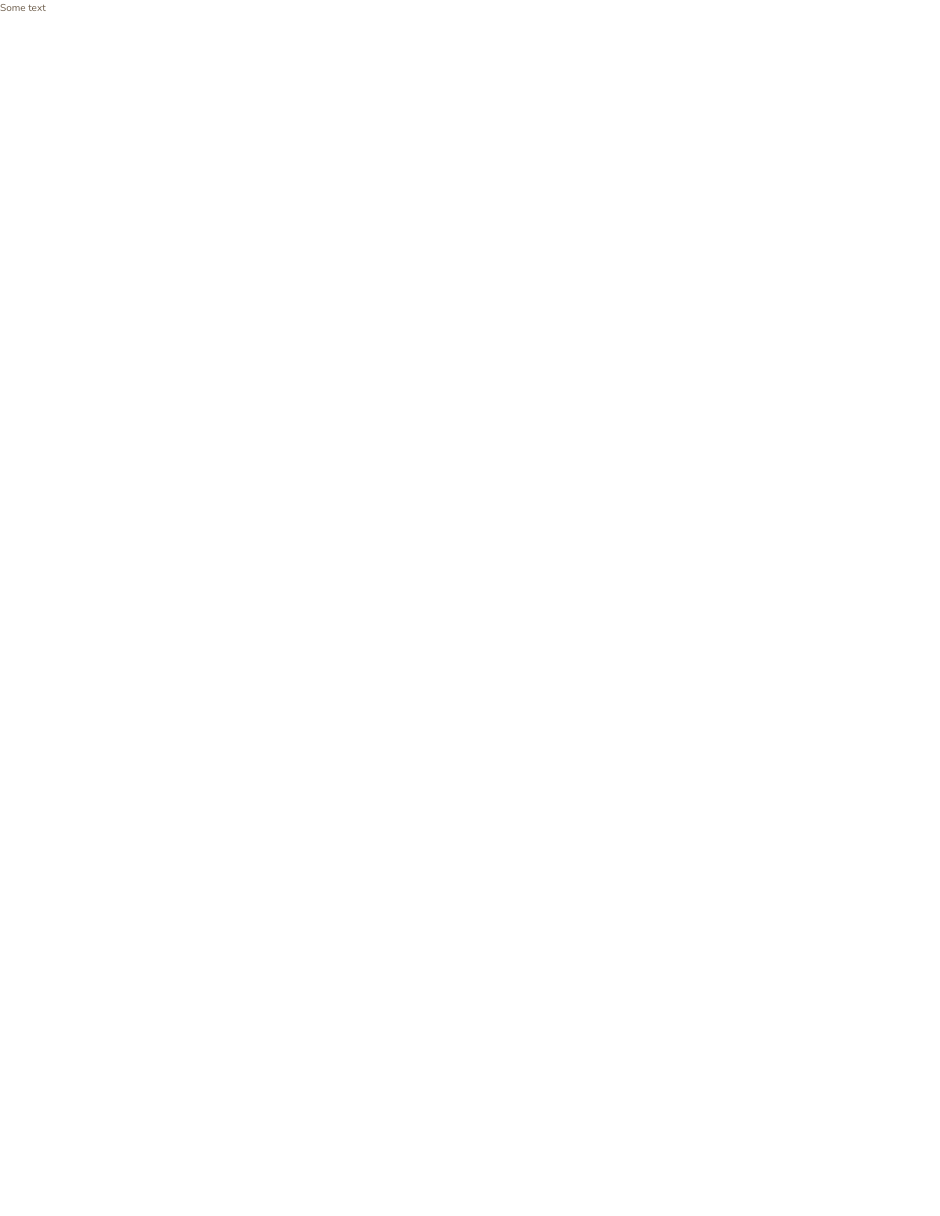
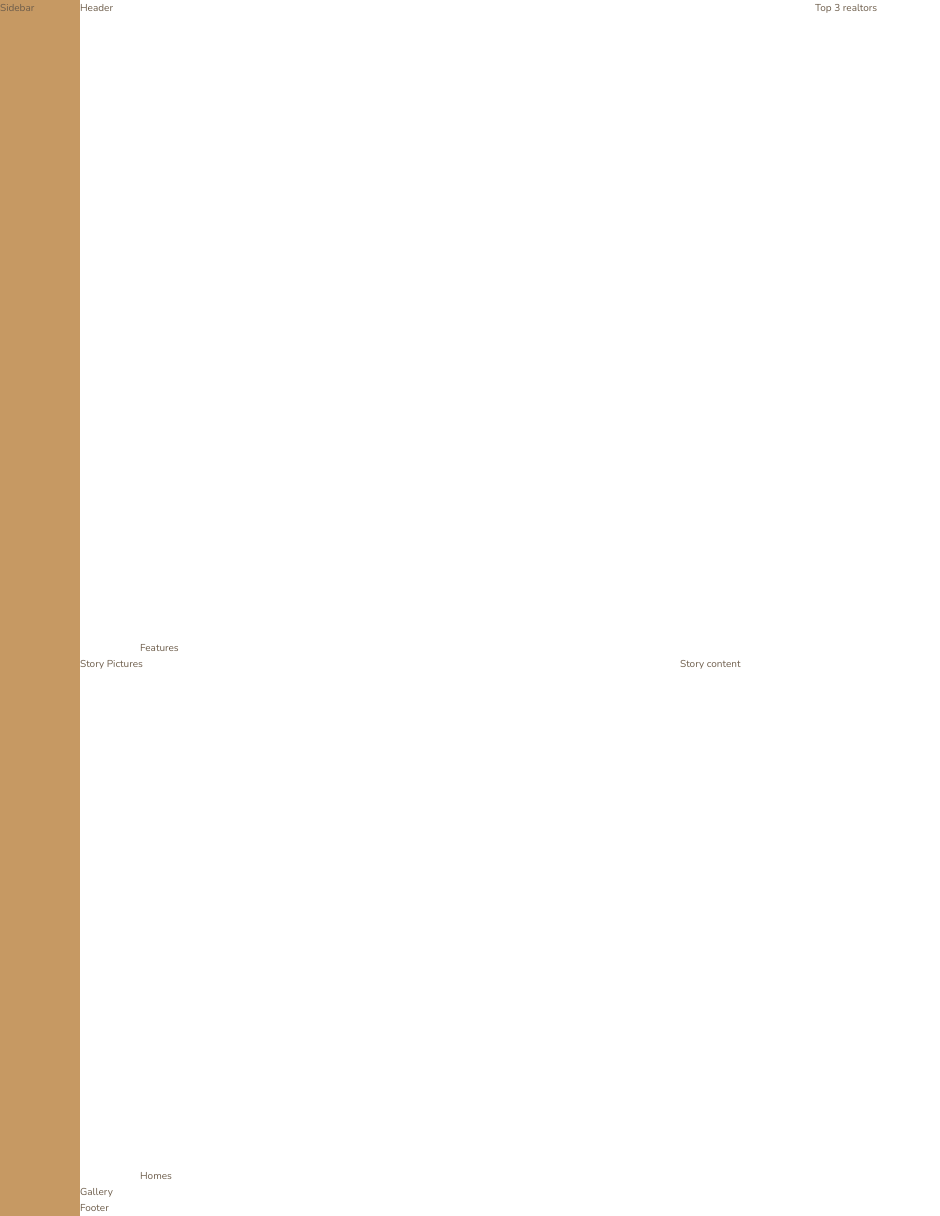
Before and after one commit to dubrova-ivan/lp-css-grid, a website: page index.html in a window 1280 px wide. Shown: the whole page, without its empty margins (0-940 px from the left). Before the commit the page ends 800 px from the top, so only its background shows below. Drawn offline with nearby package versions, Linux system fonts and the light colour scheme; files that its build step writes are made by us from their sources.

Commit message:
Setup overall layout

```diff
--- a/index.html
+++ b/index.html
@@ -12,6 +12,14 @@
         <title>nexter &mdash; your home, your freedom</title>
     </head>
     <body class="container">
-        Some text
+        <div class="sidebar">Sidebar</div>
+        <div class="header">Header</div>
+        <div class="realtors">Top 3 realtors</div>
+        <div class="features">Features</div>
+        <div class="story__pictures">Story Pictures</div>
+        <div class="story__content">Story content</div>
+        <div class="homes">Homes</div>
+        <div class="gallery">Gallery</div>
+        <div class="footer">Footer</div>
     </body>
 </html>
--- a/sass/_base.scss
+++ b/sass/_base.scss
@@ -1,4 +1,3 @@
-// COLOR VARIABLES
 $color-primary: #c69963;
 $color-primary-dark: #B28451;
 
@@ -10,11 +9,8 @@ $color-grey-light-2: #aaa;
 $color-grey-dark-1: #54483A;
 $color-grey-dark-2: #6D5D4B;
 
-// FONT VARIABLES
 $font-primary: 'Nunito', sans-serif;
 $font-display: 'Josefin Sans', sans-serif;
-
-
 
 *, *::before, *::after {
     margin: 0;
@@ -33,3 +29,10 @@ body {
     color: $color-grey-dark-2;
     line-height: 1.6;
 }
+
+.container {
+    display: grid;
+    grid-template-rows: 80vh min-content 40vw repeat(3, min-content);
+    grid-template-columns: [sidebar-start] 8rem [sidebar-end full-start] minmax(6rem, 1fr) [center-start]
+        repeat(8, [col-start] minmax(min-content, 14rem) [col-end]) [center-end] minmax(6rem, 1fr) [full-end];
+}
--- a/sass/_features.scss
+++ b/sass/_features.scss
@@ -0,0 +1,3 @@
+.features {
+    grid-column: center-start / center-end;
+}
--- a/sass/_footer.scss
+++ b/sass/_footer.scss
@@ -0,0 +1,3 @@
+.footer {
+    grid-column: full-start / full-end;
+}
--- a/sass/_gallery.scss
+++ b/sass/_gallery.scss
@@ -0,0 +1,3 @@
+.gallery {
+    grid-column: full-start / full-end;
+}
--- a/sass/_header.scss
+++ b/sass/_header.scss
@@ -0,0 +1,3 @@
+.header {
+    grid-column: full-start / col-end 5;
+}
--- a/sass/_homes.scss
+++ b/sass/_homes.scss
@@ -0,0 +1,3 @@
+.homes {
+    grid-column: center-start / center-end;
+}
--- a/sass/_realtors.scss
+++ b/sass/_realtors.scss
@@ -0,0 +1,3 @@
+.realtors {
+    grid-column: col-start 6 / full-end;
+}
--- a/sass/_sidebar.scss
+++ b/sass/_sidebar.scss
@@ -0,0 +1,5 @@
+.sidebar {
+    background-color: $color-primary;
+    grid-column: sidebar-start / sidebar-end;
+    grid-row: 1 / -1;
+}
--- a/sass/_story.scss
+++ b/sass/_story.scss
@@ -0,0 +1,8 @@
+.story {
+    &__pictures {
+        grid-column: full-start / col-end 4;
+    }
+    &__content {
+        grid-column: col-start 5 / full-end;
+    }
+}
```
